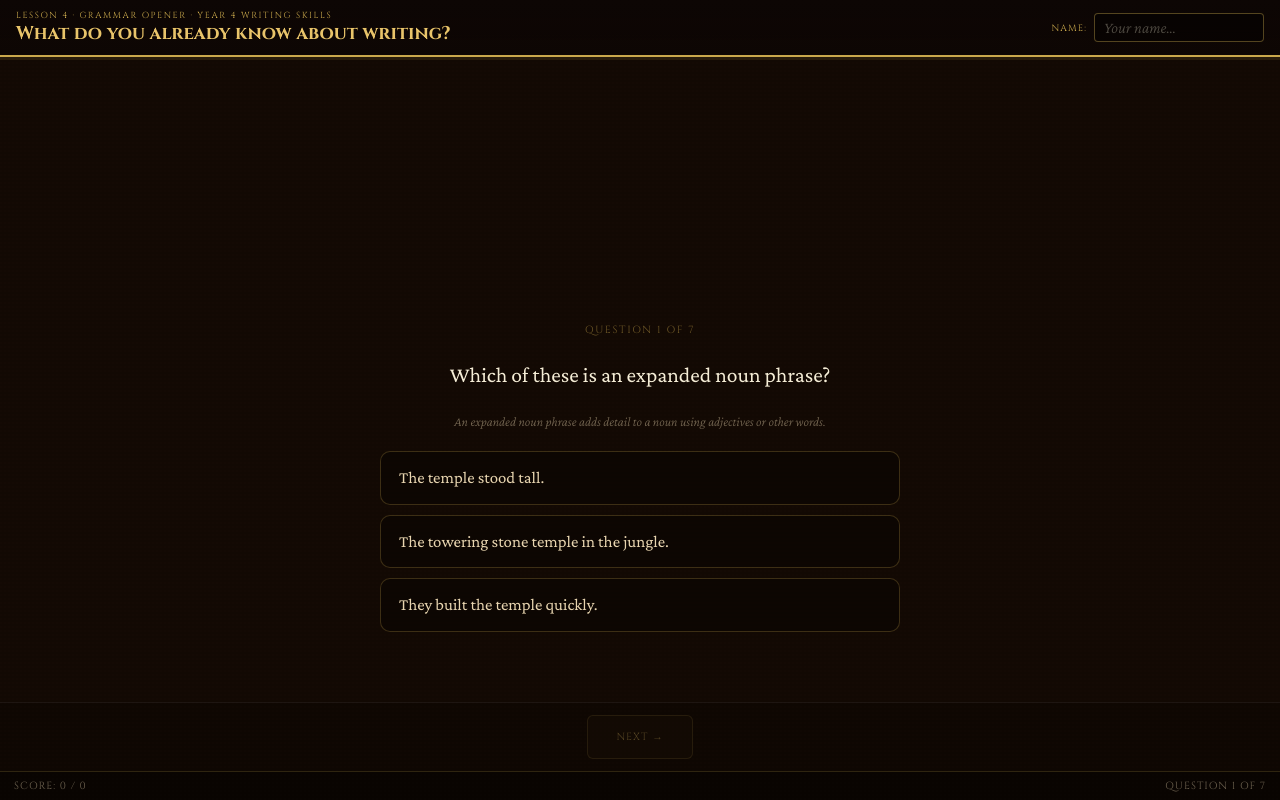
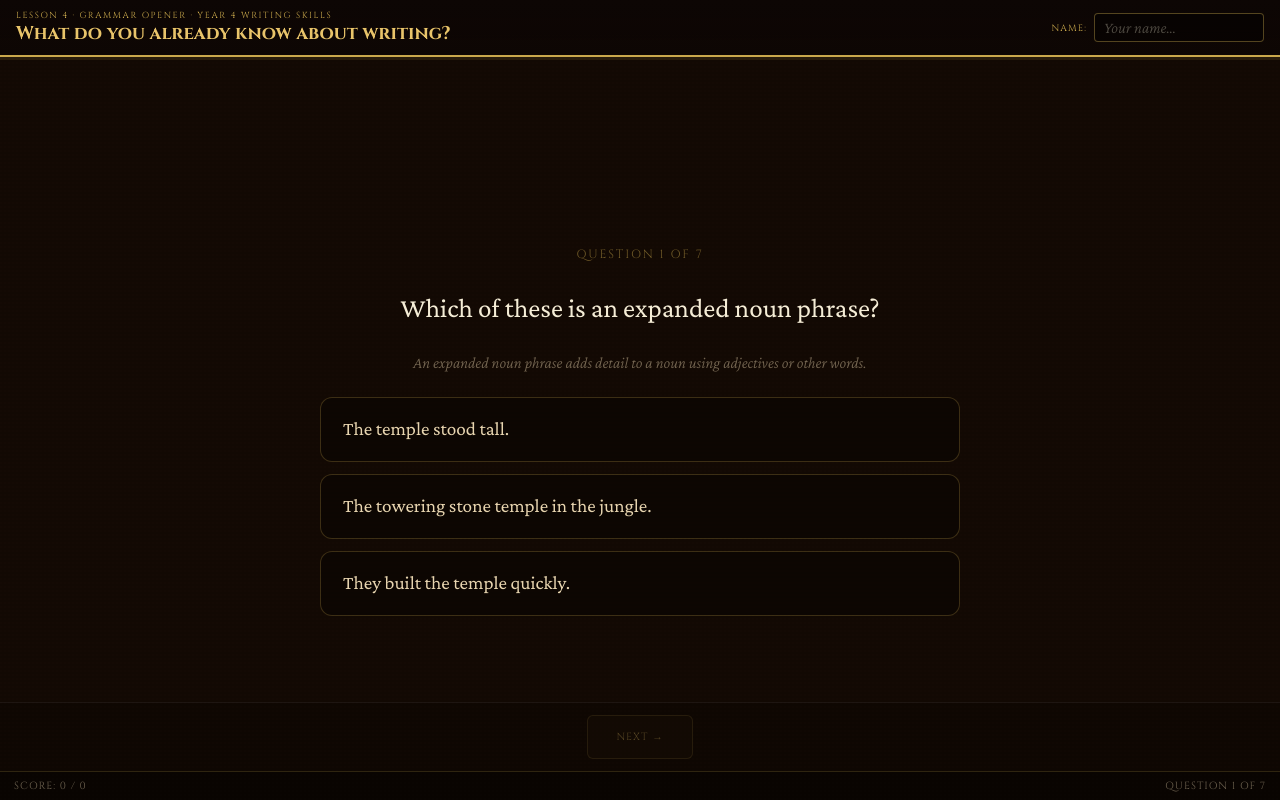
Before and after one commit to WilliamTeaches/diamond-nine, a website: page grammar-quiz.html in a window 1280 px wide. Drawn offline with nearby package versions, Linux system fonts and the light colour scheme.

Commit message:
Add files via upload

```diff
--- a/grammar-quiz.html
+++ b/grammar-quiz.html
@@ -43,23 +43,24 @@
 
   /* QUESTION AREA */
   .q-area{display:flex;flex-direction:column;align-items:center;justify-content:center;
-    padding:24px 20px;gap:22px;overflow:hidden;}
+    padding:32px 28px;gap:26px;overflow:hidden;}
 
-  .q-counter{font-family:'Cinzel',serif;font-size:.65rem;letter-spacing:.16em;color:rgba(201,168,76,.5);text-transform:uppercase;}
+  .q-counter{font-family:'Cinzel',serif;font-size:.75rem;letter-spacing:.16em;color:rgba(201,168,76,.5);text-transform:uppercase;}
 
-  .q-text{font-size:clamp(1rem,2.4vw,1.35rem);line-height:1.55;color:var(--cream);
-    text-align:center;max-width:560px;}
+  .q-text{font-size:clamp(1.2rem,3vw,1.7rem);line-height:1.5;color:var(--cream);
+    text-align:center;max-width:680px;}
+  .q-text u { text-decoration:underline; text-underline-offset:4px; }
 
-  .q-hint{font-size:.82rem;font-style:italic;color:rgba(232,213,176,.45);text-align:center;}
+  .q-hint{font-size:clamp(.85rem,1.6vw,1rem);font-style:italic;color:rgba(232,213,176,.45);text-align:center;}
 
   /* ANSWER OPTIONS */
-  .options{display:flex;flex-direction:column;gap:10px;width:100%;max-width:520px;}
+  .options{display:flex;flex-direction:column;gap:12px;width:100%;max-width:640px;}
   .opt-btn{
-    width:100%;padding:14px 18px;border-radius:10px;cursor:pointer;
+    width:100%;padding:18px 22px;border-radius:12px;cursor:pointer;
     border:1.5px solid rgba(201,168,76,.25);background:rgba(0,0,0,.3);
-    color:var(--sand);font-family:'Crimson Pro',serif;font-size:clamp(.9rem,1.8vw,1.05rem);
+    color:var(--sand);font-family:'Crimson Pro',serif;font-size:clamp(1rem,2vw,1.2rem);
     line-height:1.4;text-align:left;transition:all .18s;
-    touch-action:manipulation;-webkit-tap-highlight-color:transparent;min-height:52px;
+    touch-action:manipulation;-webkit-tap-highlight-color:transparent;min-height:64px;
   }
   .opt-btn:active{background:rgba(201,168,76,.12);border-color:var(--gold);}
   .opt-btn.selected-correct{background:rgba(45,106,79,.3);border-color:var(--jade-lt);color:#8ee8b0;}
@@ -69,8 +70,8 @@
 
   /* FEEDBACK */
   .feedback{
-    max-width:520px;width:100%;padding:12px 16px;border-radius:8px;
-    font-size:.92rem;line-height:1.5;text-align:center;
+    max-width:640px;width:100%;padding:14px 18px;border-radius:8px;
+    font-size:clamp(.92rem,1.7vw,1.05rem);line-height:1.55;text-align:center;
     opacity:0;transition:opacity .25s;
   }
   .feedback.show{opacity:1;}
@@ -212,11 +213,11 @@ const QUESTIONS = [
   {
     q: 'Which word is a subordinating conjunction?',
     hint: 'Subordinating conjunctions join a main clause to a subordinate clause.',
-    options: ['and', 'but', 'because'],
+    options: ['and', 'but', 'while'],
     correct: 2,
     feedback: {
-      correct: '"Because" is a subordinating conjunction — it introduces a subordinate clause that cannot stand alone. "And" and "but" are coordinating conjunctions.',
-      wrong: '"Because" is the subordinating conjunction. "And" and "but" are coordinating conjunctions — they join two equal clauses. Subordinating conjunctions introduce a clause that depends on the main one.',
+      correct: '"While" is a subordinating conjunction — it introduces a subordinate clause that depends on the main clause. "And" and "but" are coordinating conjunctions that join two equal clauses.',
+      wrong: '"While" is the subordinating conjunction. "And" and "but" are coordinating conjunctions — they join two equal clauses. "While" introduces a clause that depends on the main one, e.g. "While the farmers worked, the king ruled."',
     }
   },
   {
@@ -234,7 +235,7 @@ const QUESTIONS = [
     }
   },
   {
-    q: 'What word class is the underlined word?\n"The Maya built impressive temples."',
+    q: 'What word class is the underlined word?\n"The Maya built <u>impressive</u> temples."',
     hint: 'Think about what job this word does in the sentence — does it name, describe, or show action?',
     options: ['A noun', 'An adjective', 'A verb'],
     correct: 1,
@@ -283,7 +284,7 @@ function showQuestion() {
   document.getElementById('q-counter').textContent = `Question ${current + 1} of ${total}`;
   document.getElementById('prog-display').textContent = `Question ${current + 1} of ${total}`;
   document.getElementById('prog-fill').style.width = `${(current / total) * 100}%`;
-  document.getElementById('q-text').textContent = q.q;
+  document.getElementById('q-text').innerHTML = q.q.replace(/\n/g, '<br>');
   document.getElementById('q-hint').textContent = q.hint;
 
   const fb = document.getElementById('feedback');
```
